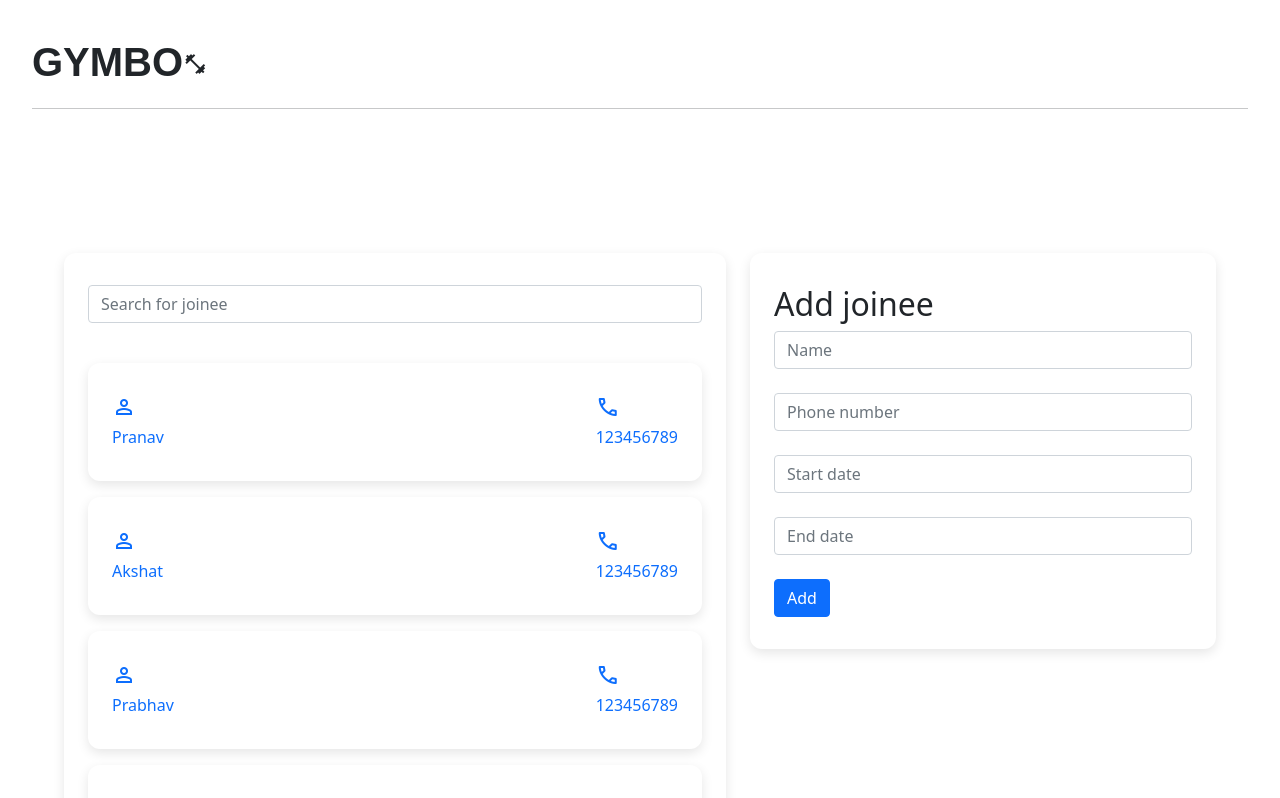
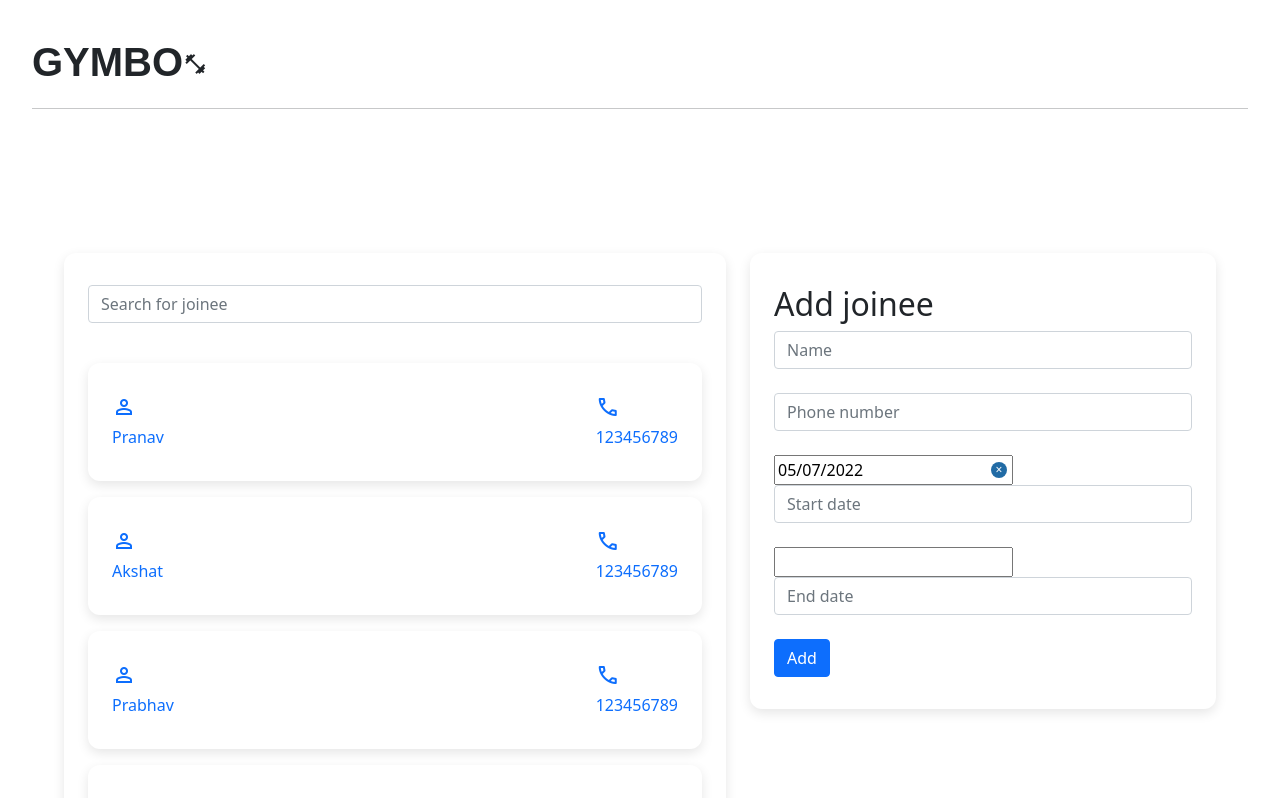
Before and after one commit to pranav-mallela/Gymbo, a React (Create React App) app: page / in a window 1280 px wide. Shown: the top 798 px of the page. Built offline with nearby package versions, Linux system fonts and the light colour scheme; a web font is replaced by a local one.

Commit message:
frontend: date picker setup complete

```diff
--- a/package.json
+++ b/package.json
@@ -16,6 +16,7 @@
     "react": "^18.2.0",
     "react-bootstrap": "^2.4.0",
     "react-bootstrap-date-picker": "^5.1.0",
+    "react-datepicker": "^4.8.0",
     "react-dom": "^18.2.0",
     "react-router-dom": "^6.3.0",
     "react-scripts": "5.0.1",
--- a/src/pages/Manage.js
+++ b/src/pages/Manage.js
@@ -1,16 +1,18 @@
 import React from "react";
+import DatePicker from "react-datepicker";
+import "react-datepicker/dist/react-datepicker.css";
 import Form from 'react-bootstrap/Form'
 import Button from 'react-bootstrap/Button'
 import { Row, Col } from "react-bootstrap";
 import Joinee from "../components/Joinee";
 import data from '../data';
 import { nanoid } from 'nanoid';
-// import DatePicker from "react-bootstrap-date-picker";
 
 export default function Manage()
 {
-    const [formData, setFormData] = React.useState({name:"", phone:"", startDate:"", endDate: ""});
+    const [formData, setFormData] = React.useState({name:"", phone:"", startDate:null, endDate:null});
     const [search, setSearch] = React.useState("");
+    const [dates, setDates] = React.useState({start:new Date(), end:null});
     // const data = ['Pranav', 'Akshat', 'Prabhav', 'Pratham', 'Ram', 'Bheem', 'Raju', 'Raghav', 'Gautam', 'Abhijith'];
     function handleChange(e)
     {
@@ -63,8 +65,22 @@ export default function Manage()
                     <br />
                     <Form.Control type="text" placeholder="Phone number" name="phone" onChange={handleChange} />
                     <br />
+                    <DatePicker
+                        selected={dates.start}
+                        onChange={date => setDates(prevDates => ({...prevDates, start: date}))}
+                        dateFormat='dd/MM/yyyy'
+                        minDate={new Date()}
+                        isClearable
+                    />
                     <Form.Control type="text" placeholder="Start date" name="startDate" onChange={handleChange} />
                     <br />
+                    <DatePicker
+                        selected={dates.end}
+                        onChange={date => setDates(prevDates => ({...prevDates, end: date}))}
+                        dateFormat='dd/MM/yyyy'
+                        minDate={dates.start}
+                        isClearable
+                    />
                     <Form.Control type="text" placeholder="End date" name="endDate" onChange={handleChange} />
                     <br />
                     <Button variant="primary" type="submit">
```
Also changed, not shown: 1 other file (tests, documents, lock files or other folders).
